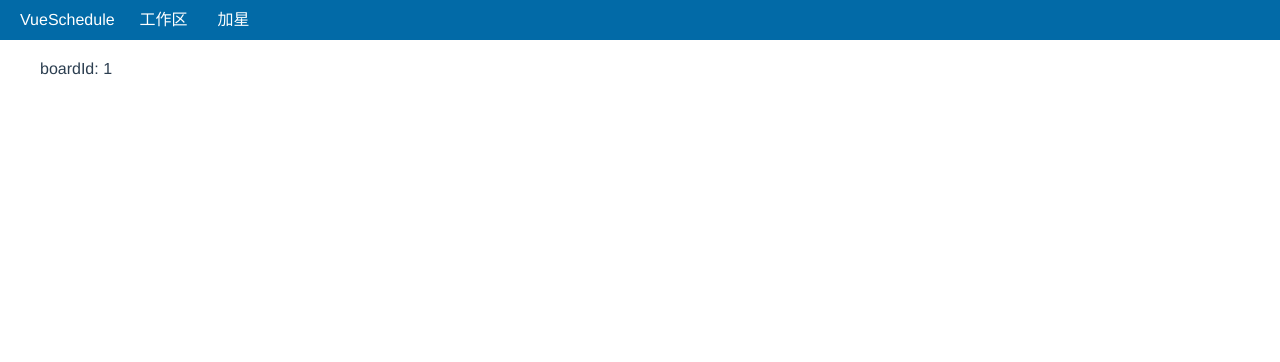
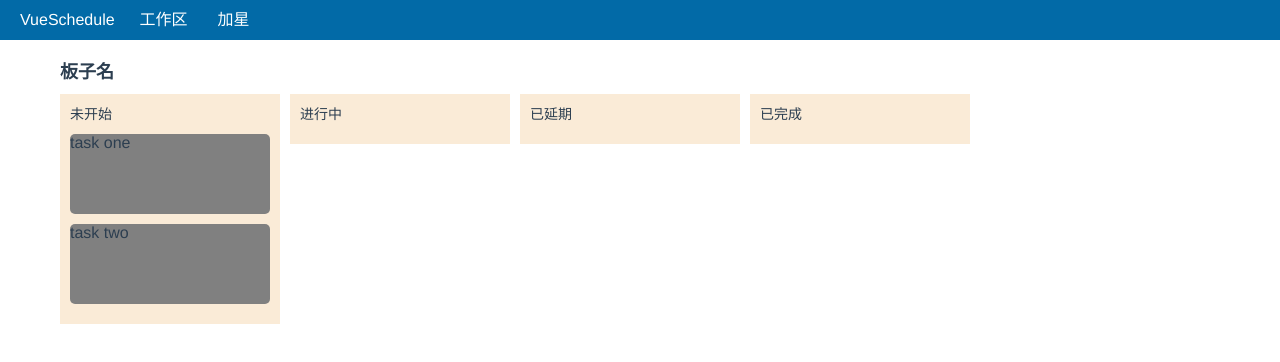
Before and after one commit to hyperbajie/schedule, a Vue app: page /board/1 in a window 1280 px wide. Shown: the top 362 px of the page. Built offline with nearby package versions, Linux system fonts and the light colour scheme.

Commit message:
完善任务模块

```diff
--- a/src/App.vue
+++ b/src/App.vue
@@ -8,7 +8,7 @@
 </template>
 
 <script>
-import NavBar from "@/components/base/nav-bar";
+import NavBar from "@/components/nav-bar";
 export default {
   components: {
     NavBar,
--- /dev/null
+++ b/src/components/task-edit/index.vue
@@ -0,0 +1,3 @@
+<template>
+
+</template>
--- a/src/views/board/components/task-item.vue
+++ b/src/views/board/components/task-item.vue
@@ -1,7 +1,28 @@
 <template>
-  <div></div>
+  <div class="task-block">
+    <div>{{ item.title }}</div>
+  </div>
 </template>
 
 <script>
-export default {};
+export default {
+  props: {
+    item: {
+      type: Object,
+      required: true,
+    },
+  },
+};
 </script>
+
+<style scoped>
+.task-block {
+  width: 100%;
+  height: 80px;
+  background-color: gray;
+  border-radius: 5px;
+}
+.task-block:hover {
+  background-color: beige;
+}
+</style>
--- a/src/views/board/components/task-list.vue
+++ b/src/views/board/components/task-list.vue
@@ -1,9 +1,54 @@
 <template>
-  <div></div>
+  <div class="waterfall">
+    <div class="title-row">
+      <span class="title-text">{{ title }}</span>
+    </div>
+    <div class="content">
+      <TaskItem
+        class="task-item"
+        v-for="task in list"
+        :item="task"
+        :key="task.id"
+      />
+    </div>
+  </div>
 </template>
 
 <script>
+import TaskItem from "./task-item.vue";
 export default {
-  props: {},
+  components: {
+    TaskItem,
+  },
+  props: {
+    title: String,
+    list: {
+      type: Array,
+      default: function () {
+        return [];
+      },
+    },
+  },
 };
 </script>
+
+<style scoped>
+.title-row {
+  height: 20px;
+  line-height: 20px;
+  margin-bottom: 10px;
+}
+.title-text {
+  font-size: 14px;
+}
+.waterfall {
+  width: 200px;
+  display: inline-block;
+  background-color: antiquewhite;
+  margin-right: 10px;
+  padding: 10px;
+}
+.task-item {
+  margin-bottom: 10px;
+}
+</style>
--- a/src/views/board/index.vue
+++ b/src/views/board/index.vue
@@ -1,16 +1,71 @@
 <template>
-  <div class="container">boardId: {{ boardId }}</div>
+  <div class="container">
+    <div class="container-title">
+      <span class="container-title-text">{{ boardTitle }}</span>
+    </div>
+    <div class="task-pool">
+      <TaskList title="未开始" :list="futureTasks" />
+      <TaskList title="进行中" :list="ingTasks" />
+      <TaskList title="已延期" :list="postponeTasks" />
+      <TaskList title="已完成" :list="doneTasks" />
+    </div>
+  </div>
 </template>
 
 <script>
+import TaskList from "./components/task-list.vue";
 export default {
+  components: {
+    TaskList,
+  },
   data() {
     return {
       boardId: "0",
+      boardTitle: "",
+      allTasks: [],
+      futureTasks: [],
+      ingTasks: [],
+      postponeTasks: [],
+      doneTasks: [],
     };
   },
   created() {
     this.boardId = this.$route.params ? this.$route.params.boardId : 0;
+    this.getBoardInfo();
+    this.getBoardTaskData();
+  },
+  methods: {
+    getBoardInfo() {
+      setTimeout(() => {
+        this.boardTitle = "板子名";
+      }, 1000);
+    },
+    getBoardTaskData() {
+      setTimeout(() => {
+        this.futureTasks = [
+          {
+            id: 1,
+            title: "task one",
+            person: [
+              {
+                pId: 1,
+                name: "zs",
+              },
+            ],
+          },
+          {
+            id: 2,
+            title: "task two",
+            person: [
+              {
+                pId: 1,
+                name: "zs",
+              },
+            ],
+          },
+        ];
+      }, 1000);
+    },
   },
 };
 </script>
@@ -20,7 +75,21 @@ export default {
   width: 1200px;
   position: relative;
   margin: 0 auto;
-  padding-top: 20px;
+  padding: 20px;
   box-sizing: border-box;
 }
+.container-title {
+  height: 24px;
+  line-height: 24px;
+  margin-bottom: 10px;
+}
+.container-title-text {
+  font-size: 18px;
+  font-weight: bold;
+}
+.task-pool {
+  width: 100%;
+  display: flex;
+  align-items: flex-start;
+}
 </style>
```
Also changed, not shown: src/views/board/components/task-edit.vue (added, +26 -0 lines), src/components/nav-bar/index.vue (renamed from src/components/base/nav-bar/index.vue), 1 other file (tests, documents, lock files or other folders).
